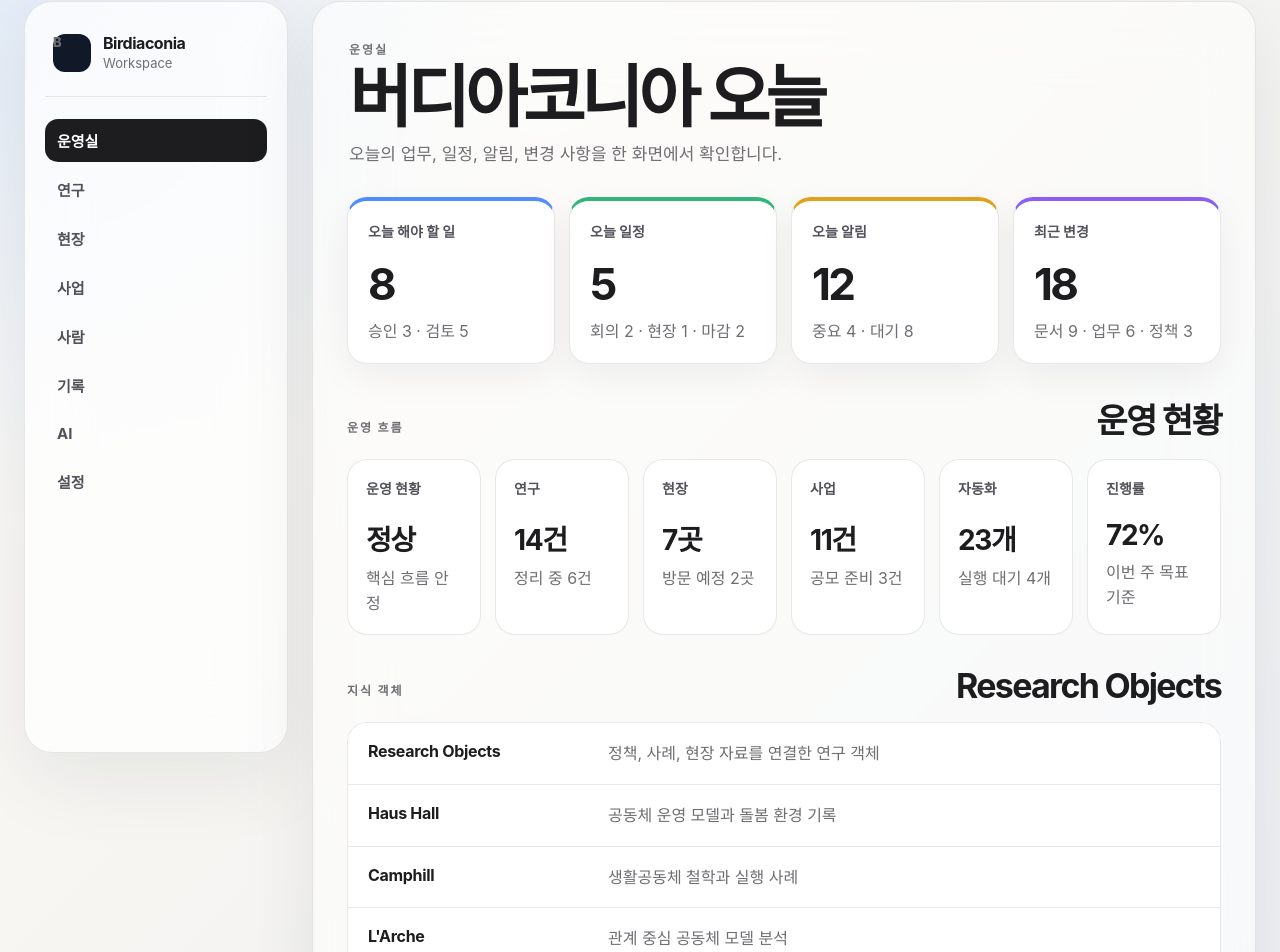
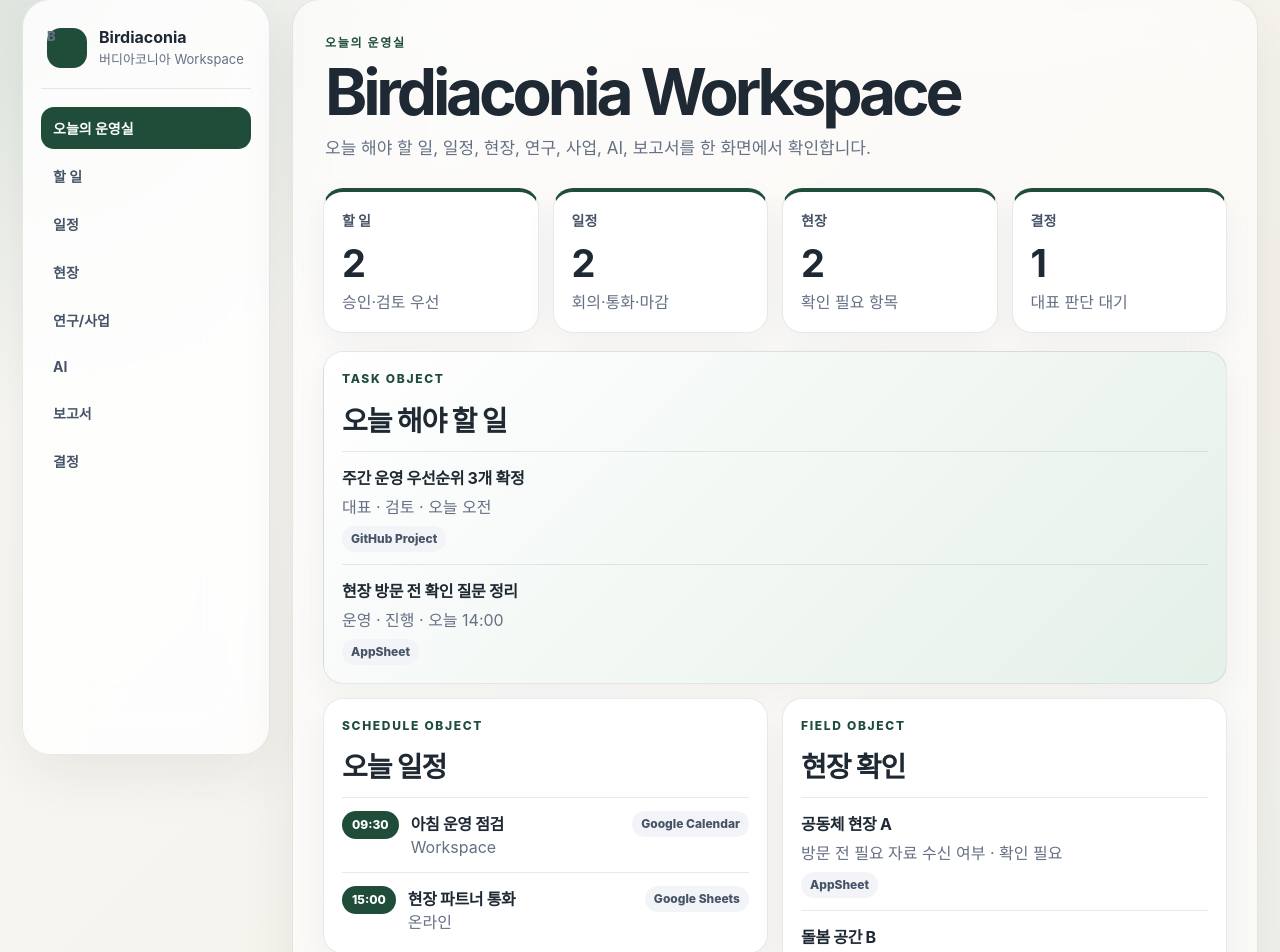
Before and after one commit to birdiaconia/birdiaconia-os, a Next.js app: page / in a window 1280 px wide. Shown: the part 23-975 px from the top of the page. Built offline with nearby package versions, Linux system fonts and the light colour scheme.

Commit message:
Implement Birdiaconia Workspace v0.2 today room

```diff
--- a/app/globals.css
+++ b/app/globals.css
@@ -1,338 +1,170 @@
 :root {
   color-scheme: light;
-  --bg: #f6f5f2;
-  --panel: rgba(255, 255, 255, 0.86);
+  --bg: #f4f1ea;
+  --panel: rgba(255, 255, 255, 0.82);
   --panel-strong: #ffffff;
-  --text: #1d1d1f;
-  --muted: #6e6e73;
-  --line: rgba(29, 29, 31, 0.1);
-  --shadow: 0 24px 80px rgba(15, 23, 42, 0.08);
+  --text: #1f2933;
+  --muted: #667085;
+  --line: rgba(31, 41, 51, 0.1);
+  --accent: #1f4d3a;
+  --accent-soft: #e5f0e9;
+  --amber-soft: #fff5db;
+  --shadow: 0 18px 56px rgba(35, 45, 57, 0.08);
   --radius-xl: 28px;
   --radius-lg: 20px;
   --radius-md: 14px;
 }
 
-* {
-  box-sizing: border-box;
-}
-
-html {
-  scroll-behavior: smooth;
-}
-
+* { box-sizing: border-box; }
+html { scroll-behavior: smooth; }
 body {
   margin: 0;
   min-height: 100vh;
   background:
-    radial-gradient(circle at top left, rgba(132, 181, 255, 0.2), transparent 34rem),
-    linear-gradient(135deg, #fbfaf7 0%, var(--bg) 42%, #eceff3 100%);
+    radial-gradient(circle at top left, rgba(73, 125, 98, 0.16), transparent 28rem),
+    linear-gradient(135deg, #fbfaf7 0%, var(--bg) 52%, #eef2ef 100%);
   color: var(--text);
   font-family: -apple-system, BlinkMacSystemFont, "SF Pro Display", "SF Pro Text", "Apple SD Gothic Neo", "Noto Sans KR", sans-serif;
 }
-
-a {
-  color: inherit;
-  text-decoration: none;
-}
-
-button {
-  font: inherit;
-}
+a { color: inherit; text-decoration: none; }
 
 .workspace-shell {
   display: grid;
-  grid-template-columns: 264px minmax(0, 1fr);
-  gap: 24px;
+  grid-template-columns: 248px minmax(0, 1fr);
+  gap: 22px;
   min-height: 100vh;
-  padding: 24px;
+  padding: 22px;
 }
 
 .sidebar {
   position: sticky;
-  top: 24px;
+  top: 22px;
   display: flex;
   flex-direction: column;
-  height: calc(100vh - 48px);
-  padding: 20px;
+  height: calc(100vh - 44px);
+  padding: 18px;
   border: 1px solid var(--line);
   border-radius: var(--radius-xl);
-  background: rgba(255, 255, 255, 0.72);
+  background: var(--panel);
   box-shadow: var(--shadow);
-  backdrop-filter: blur(30px);
+  backdrop-filter: blur(28px);
 }
 
 .brand {
   display: flex;
   align-items: center;
   gap: 12px;
-  padding: 10px 8px 24px;
+  padding: 8px 6px 20px;
   border-bottom: 1px solid var(--line);
 }
-
 .brand-mark {
   display: grid;
   place-items: center;
-  width: 38px;
-  height: 38px;
-  border-radius: 12px;
-  background: #111827;
+  width: 40px;
+  height: 40px;
+  border-radius: 14px;
+  background: var(--accent);
   color: white;
-  font-weight: 760;
+  font-weight: 800;
 }
+.brand strong, .brand span { display: block; }
+.brand span { margin-top: 2px; color: var(--muted); font-size: 13px; }
 
-.brand strong,
-.brand span {
-  display: block;
-}
-
-.brand strong {
-  letter-spacing: -0.03em;
-}
-
-.brand span {
-  margin-top: 2px;
-  color: var(--muted);
-  font-size: 13px;
-}
-
-.nav-list {
-  display: grid;
-  gap: 6px;
-  padding-top: 22px;
-}
-
+.nav-list { display: grid; gap: 6px; padding-top: 18px; }
 .nav-list a {
   border-radius: 13px;
-  color: #52525b;
-  font-size: 15px;
-  font-weight: 650;
+  color: #475467;
+  font-size: 14px;
+  font-weight: 700;
   padding: 11px 12px;
-  transition: 160ms ease;
 }
-
-.nav-list a:hover,
-.nav-list a.active {
-  background: #1d1d1f;
-  color: #fff;
-}
+.nav-list a:hover, .nav-list a.active { background: var(--accent); color: #fff; }
 
 .content-panel {
   display: grid;
-  gap: 22px;
+  gap: 18px;
   align-content: start;
-  padding: 34px;
+  padding: 30px;
   border: 1px solid var(--line);
   border-radius: var(--radius-xl);
-  background: rgba(255, 255, 255, 0.56);
+  background: rgba(255, 255, 255, 0.58);
   box-shadow: var(--shadow);
-  backdrop-filter: blur(34px);
+  backdrop-filter: blur(30px);
 }
 
-.page-header {
-  padding: 4px 2px 10px;
-}
-
+.page-header { padding: 4px 2px 8px; }
 .eyebrow {
   margin: 0 0 8px;
-  color: #737373;
+  color: var(--accent);
   font-size: 12px;
-  font-weight: 760;
-  letter-spacing: 0.16em;
+  font-weight: 800;
+  letter-spacing: 0.14em;
   text-transform: uppercase;
 }
+h1, h2, p { margin-top: 0; }
+h1 {
+  margin-bottom: 12px;
+  font-size: clamp(34px, 6vw, 64px);
+  letter-spacing: -0.065em;
+  line-height: 0.98;
+}
+h2 { margin-bottom: 0; font-size: clamp(21px, 3vw, 28px); letter-spacing: -0.04em; }
+p { line-height: 1.55; }
+.page-header p:last-child { max-width: 760px; margin-bottom: 0; color: var(--muted); font-size: 17px; }
 
-h1,
-h2,
-p {
-  margin-top: 0;
-}
-
-h1 {
-  margin-bottom: 10px;
-  font-size: clamp(38px, 6vw, 68px);
-  letter-spacing: -0.07em;
-  line-height: 0.95;
-}
-
-h2 {
-  margin-bottom: 0;
-  font-size: clamp(25px, 3vw, 34px);
-  letter-spacing: -0.05em;
-}
-
-.page-header p:last-child,
-.section-heading p,
-.summary-card p,
-.operation-card p,
-.object-row p {
-  color: var(--muted);
-}
-
-.page-header p:last-child {
-  margin-bottom: 0;
-  font-size: 17px;
-}
-
-.card-grid,
-.operations-grid,
-.quick-actions {
-  display: grid;
-  gap: 14px;
-}
-
-.today-grid {
-  grid-template-columns: repeat(4, minmax(0, 1fr));
-}
-
-.summary-card,
-.operation-card,
-.object-row,
-.quick-actions button {
+.card-grid, .today-room-grid { display: grid; gap: 14px; }
+.today-grid { grid-template-columns: repeat(4, minmax(0, 1fr)); }
+.summary-card, .room-card {
   border: 1px solid var(--line);
   border-radius: var(--radius-lg);
   background: var(--panel-strong);
+  box-shadow: 0 12px 32px rgba(35, 45, 57, 0.05);
+}
+.summary-card { min-height: 128px; padding: 18px; border-top: 4px solid var(--accent); }
+.summary-card span { color: #475467; font-size: 14px; font-weight: 760; }
+.summary-card strong { display: block; margin: 10px 0 4px; font-size: 38px; letter-spacing: -0.06em; }
+.summary-card p, .flow-row p { margin-bottom: 0; color: var(--muted); }
+
+.today-room-grid { grid-template-columns: repeat(2, minmax(0, 1fr)); align-items: start; }
+.room-card { display: grid; gap: 12px; padding: 18px; }
+.room-card.priority, .decision-card { grid-column: 1 / -1; }
+.priority { background: linear-gradient(135deg, #ffffff 0%, var(--accent-soft) 100%); }
+.decision-card { background: linear-gradient(135deg, #ffffff 0%, var(--amber-soft) 100%); }
+.section-heading { display: grid; gap: 2px; }
+
+.flow-row {
+  display: grid;
+  gap: 6px;
+  padding: 13px 0 0;
+  border-top: 1px solid var(--line);
+}
+.flow-row strong { letter-spacing: -0.02em; }
+.flow-row.compact {
+  grid-template-columns: auto minmax(0, 1fr) auto;
+  align-items: start;
+  column-gap: 12px;
+}
+.source-badge, .time-chip {
+  width: fit-content;
+  border-radius: 999px;
+  font-size: 12px;
+  font-weight: 780;
+  line-height: 1;
+}
+.source-badge { padding: 7px 9px; background: #f2f4f7; color: #475467; }
+.time-chip { padding: 8px 10px; background: var(--accent); color: #fff; }
+
+@media (max-width: 1080px) {
+  .today-grid { grid-template-columns: repeat(2, minmax(0, 1fr)); }
+  .today-room-grid { grid-template-columns: 1fr; }
 }
 
-.summary-card {
-  min-height: 150px;
-  padding: 20px;
-  box-shadow: 0 12px 36px rgba(15, 23, 42, 0.06);
+@media (max-width: 760px) {
+  .workspace-shell { grid-template-columns: 1fr; padding: 12px; }
+  .sidebar { position: static; height: auto; padding: 14px; border-radius: 22px; }
+  .nav-list { display: flex; gap: 8px; overflow-x: auto; padding-bottom: 2px; }
+  .nav-list a { white-space: nowrap; }
+  .content-panel { padding: 18px; border-radius: 22px; }
+  .today-grid, .flow-row.compact { grid-template-columns: 1fr; }
+  .summary-card { min-height: auto; }
 }
-
-.summary-card span,
-.operation-card span {
-  color: #52525b;
-  font-size: 14px;
-  font-weight: 720;
-}
-
-.summary-card strong {
-  display: block;
-  margin: 16px 0 8px;
-  font-size: 44px;
-  letter-spacing: -0.06em;
-}
-
-.summary-card p,
-.operation-card p,
-.object-row p {
-  margin-bottom: 0;
-  line-height: 1.55;
-}
-
-.blue { border-top: 4px solid #4f8cff; }
-.green { border-top: 4px solid #31b57b; }
-.amber { border-top: 4px solid #e0a11b; }
-.violet { border-top: 4px solid #8b5cf6; }
-
-.section-block {
-  display: grid;
-  gap: 16px;
-  padding-top: 8px;
-}
-
-.section-heading {
-  display: flex;
-  align-items: end;
-  justify-content: space-between;
-  gap: 16px;
-}
-
-.operations-grid {
-  grid-template-columns: repeat(6, minmax(0, 1fr));
-}
-
-.operation-card {
-  min-height: 136px;
-  padding: 18px;
-}
-
-.operation-card strong {
-  display: block;
-  margin: 20px 0 8px;
-  font-size: 28px;
-  letter-spacing: -0.05em;
-}
-
-.object-list {
-  display: grid;
-  overflow: hidden;
-  border: 1px solid var(--line);
-  border-radius: var(--radius-lg);
-  background: var(--panel-strong);
-}
-
-.object-row {
-  display: grid;
-  grid-template-columns: 220px minmax(0, 1fr);
-  gap: 20px;
-  padding: 18px 20px;
-  border: 0;
-  border-bottom: 1px solid var(--line);
-  border-radius: 0;
-}
-
-.object-row:last-child {
-  border-bottom: 0;
-}
-
-.object-row strong {
-  letter-spacing: -0.02em;
-}
-
-.quick-actions {
-  grid-template-columns: repeat(4, minmax(0, 1fr));
-}
-
-.quick-actions button {
-  cursor: pointer;
-  min-height: 72px;
-  color: #1d1d1f;
-  font-weight: 760;
-  letter-spacing: -0.02em;
-  transition: 160ms ease;
-}
-
-.quick-actions button:hover {
-  border-color: rgba(29, 29, 31, 0.28);
-  transform: translateY(-2px);
-  box-shadow: 0 14px 34px rgba(15, 23, 42, 0.08);
-}
-
-@media (max-width: 1180px) {
-  .today-grid,
-  .quick-actions {
-    grid-template-columns: repeat(2, minmax(0, 1fr));
-  }
-
-  .operations-grid {
-    grid-template-columns: repeat(3, minmax(0, 1fr));
-  }
-}
-
-@media (max-width: 820px) {
-  .workspace-shell {
-    grid-template-columns: 1fr;
-    padding: 14px;
-  }
-
-  .sidebar {
-    position: static;
-    height: auto;
-  }
-
-  .nav-list {
-    grid-template-columns: repeat(4, minmax(0, 1fr));
-  }
-
-  .content-panel {
-    padding: 22px;
-  }
-
-  .today-grid,
-  .operations-grid,
-  .quick-actions,
-  .object-row {
-    grid-template-columns: 1fr;
-  }
-}
--- a/app/page.tsx
+++ b/app/page.tsx
@@ -1,44 +1,139 @@
-const navigation = ["운영실", "연구", "현장", "사업", "사람", "기록", "AI", "설정"];
+import type { ReactNode } from "react";
 
-const todayCards = [
-  { title: "오늘 해야 할 일", value: "8", note: "승인 3 · 검토 5", tone: "blue" },
-  { title: "오늘 일정", value: "5", note: "회의 2 · 현장 1 · 마감 2", tone: "green" },
-  { title: "오늘 알림", value: "12", note: "중요 4 · 대기 8", tone: "amber" },
-  { title: "최근 변경", value: "18", note: "문서 9 · 업무 6 · 정책 3", tone: "violet" },
+type TaskObject = {
+  id: string;
+  title: string;
+  owner: string;
+  source: "GitHub Project" | "AppSheet" | "Google Sheets";
+  status: "대기" | "진행" | "검토";
+  due: string;
+};
+
+type ScheduleObject = {
+  id: string;
+  time: string;
+  title: string;
+  location: string;
+  source: "Google Calendar" | "Google Sheets";
+};
+
+type FieldObject = {
+  id: string;
+  site: string;
+  check: string;
+  status: "확인 필요" | "정상" | "방문 예정";
+  source: "AppSheet" | "Field Sheet";
+};
+
+type ResearchObject = {
+  id: string;
+  topic: string;
+  nextAction: string;
+  linkedObject: string;
+  source: "GitHub" | "Research Sheet";
+};
+
+type BusinessObject = {
+  id: string;
+  name: string;
+  nextAction: string;
+  deadline: string;
+  source: "Google Sheets" | "GitHub Issue";
+};
+
+type AIRequestObject = {
+  id: string;
+  request: string;
+  status: "입력 대기" | "생성 대기" | "검토 대기";
+  output: string;
+};
+
+type ReportObject = {
+  id: string;
+  title: string;
+  basis: string;
+  target: string;
+  readiness: "초안 가능" | "자료 보강" | "검토 필요";
+};
+
+type DecisionObject = {
+  id: string;
+  question: string;
+  impact: string;
+  neededBy: string;
+  owner: string;
+};
+
+type TodayRoomData = {
+  tasks: TaskObject[];
+  schedules: ScheduleObject[];
+  fields: FieldObject[];
+  research: ResearchObject[];
+  business: BusinessObject[];
+  aiRequests: AIRequestObject[];
+  reports: ReportObject[];
+  decisions: DecisionObject[];
+};
+
+const navigation = ["오늘의 운영실", "할 일", "일정", "현장", "연구/사업", "AI", "보고서", "결정"];
+
+const todayRoomData: TodayRoomData = {
+  tasks: [
+    { id: "task-001", title: "주간 운영 우선순위 3개 확정", owner: "대표", source: "GitHub Project", status: "검토", due: "오늘 오전" },
+    { id: "task-002", title: "현장 방문 전 확인 질문 정리", owner: "운영", source: "AppSheet", status: "진행", due: "오늘 14:00" },
+  ],
+  schedules: [
+    { id: "schedule-001", time: "09:30", title: "아침 운영 점검", location: "Workspace", source: "Google Calendar" },
+    { id: "schedule-002", time: "15:00", title: "현장 파트너 통화", location: "온라인", source: "Google Sheets" },
+  ],
+  fields: [
+    { id: "field-001", site: "공동체 현장 A", check: "방문 전 필요 자료 수신 여부", status: "확인 필요", source: "AppSheet" },
+    { id: "field-002", site: "돌봄 공간 B", check: "사진 기록 및 이슈 업데이트", status: "방문 예정", source: "Field Sheet" },
+  ],
+  research: [
+    { id: "research-001", topic: "공동체 정책 아카이빙", nextAction: "사례 2건 요약", linkedObject: "Research Object", source: "GitHub" },
+  ],
+  business: [
+    { id: "business-001", name: "지역 돌봄 공모 준비", nextAction: "예산 항목 검토", deadline: "이번 주", source: "Google Sheets" },
+  ],
+  aiRequests: [
+    { id: "ai-001", request: "현장 기록을 보고서 초안으로 변환", status: "생성 대기", output: "운영 보고서 초안" },
+    { id: "ai-002", request: "공모사업 요약본 작성", status: "입력 대기", output: "사업 제안 요약" },
+  ],
+  reports: [
+    { id: "report-001", title: "오늘 현장 점검 보고", basis: "Field + Schedule", target: "내부 공유", readiness: "초안 가능" },
+    { id: "report-002", title: "연구/사업 연결 메모", basis: "Research + Business", target: "대표 검토", readiness: "자료 보강" },
+  ],
+  decisions: [
+    { id: "decision-001", question: "이번 주 현장 방문 우선순위는 어디인가?", impact: "일정과 보고서 생성 순서 결정", neededBy: "오늘 오전", owner: "대표" },
+  ],
+};
+
+const sectionSummaries = [
+  { label: "할 일", value: todayRoomData.tasks.length, note: "승인·검토 우선" },
+  { label: "일정", value: todayRoomData.schedules.length, note: "회의·통화·마감" },
+  { label: "현장", value: todayRoomData.fields.length, note: "확인 필요 항목" },
+  { label: "결정", value: todayRoomData.decisions.length, note: "대표 판단 대기" },
 ];
 
-const operations = [
-  { title: "운영 현황", metric: "정상", detail: "핵심 흐름 안정" },
-  { title: "연구", metric: "14건", detail: "정리 중 6건" },
-  { title: "현장", metric: "7곳", detail: "방문 예정 2곳" },
-  { title: "사업", metric: "11건", detail: "공모 준비 3건" },
-  { title: "자동화", metric: "23개", detail: "실행 대기 4개" },
-  { title: "진행률", metric: "72%", detail: "이번 주 목표 기준" },
-];
-
-const researchObjects = [
-  { name: "Research Objects", description: "정책, 사례, 현장 자료를 연결한 연구 객체" },
-  { name: "Haus Hall", description: "공동체 운영 모델과 돌봄 환경 기록" },
-  { name: "Camphill", description: "생활공동체 철학과 실행 사례" },
-  { name: "L'Arche", description: "관계 중심 공동체 모델 분석" },
-];
-
-const quickActions = ["보고서 생성", "공모사업 생성", "AppSheet 열기", "Issue 생성"];
+function SourceBadge({ children }: { children: ReactNode }) {
+  return <span className="source-badge">{children}</span>;
+}
 
 export default function Home() {
   return (
     <main className="workspace-shell">
-      <aside className="sidebar" aria-label="워크스페이스 탐색">
+      <aside className="sidebar" aria-label="Birdiaconia Workspace 탐색">
         <div className="brand">
           <span className="brand-mark">B</span>
           <div>
             <strong>Birdiaconia</strong>
-            <span>Workspace</span>
+            <span>버디아코니아 Workspace</span>
           </div>
         </div>
         <nav className="nav-list">
           {navigation.map((item) => (
-            <a className={item === "운영실" ? "active" : ""} href={`#${item}`} key={item}>
+            <a className={item === "오늘의 운영실" ? "active" : ""} href={`#${item}`} key={item}>
               {item}
             </a>
           ))}
@@ -46,65 +141,85 @@ export default function Home() {
       </aside>
 
       <section className="content-panel">
-        <header className="page-header" id="운영실">
-          <p className="eyebrow">운영실</p>
-          <h1>버디아코니아 오늘</h1>
-          <p>오늘의 업무, 일정, 알림, 변경 사항을 한 화면에서 확인합니다.</p>
+        <header className="page-header" id="오늘의 운영실">
+          <p className="eyebrow">오늘의 운영실</p>
+          <h1>Birdiaconia Workspace</h1>
+          <p>오늘 해야 할 일, 일정, 현장, 연구, 사업, AI, 보고서를 한 화면에서 확인합니다.</p>
         </header>
 
-        <section className="card-grid today-grid" aria-label="오늘 요약">
-          {todayCards.map((card) => (
-            <article className={`summary-card ${card.tone}`} key={card.title}>
-              <span>{card.title}</span>
+        <section className="card-grid today-grid" aria-label="오늘의 운영 흐름 요약">
+          {sectionSummaries.map((card) => (
+            <article className="summary-card" key={card.label}>
+              <span>{card.label}</span>
               <strong>{card.value}</strong>
               <p>{card.note}</p>
             </article>
           ))}
         </section>
 
-        <section className="section-block" id="연구">
-          <div className="section-heading">
-            <p className="eyebrow">운영 흐름</p>
-            <h2>운영 현황</h2>
+        <section className="today-room-grid" aria-label="Today Room 운영 카드">
+          <article className="room-card priority" id="할 일">
+            <div className="section-heading"><p className="eyebrow">Task Object</p><h2>오늘 해야 할 일</h2></div>
+            {todayRoomData.tasks.map((task) => (
+              <div className="flow-row" key={task.id}>
+                <strong>{task.title}</strong><p>{task.owner} · {task.status} · {task.due}</p><SourceBadge>{task.source}</SourceBadge>
               </div>
-          <div className="operations-grid">
-            {operations.map((item) => (
-              <article className="operation-card" key={item.title}>
-                <span>{item.title}</span>
-                <strong>{item.metric}</strong>
-                <p>{item.detail}</p>
+            ))}
           </article>
+
+          <article className="room-card" id="일정">
+            <div className="section-heading"><p className="eyebrow">Schedule Object</p><h2>오늘 일정</h2></div>
+            {todayRoomData.schedules.map((schedule) => (
+              <div className="flow-row compact" key={schedule.id}>
+                <span className="time-chip">{schedule.time}</span><div><strong>{schedule.title}</strong><p>{schedule.location}</p></div><SourceBadge>{schedule.source}</SourceBadge>
+              </div>
             ))}
+          </article>
+
+          <article className="room-card" id="현장">
+            <div className="section-heading"><p className="eyebrow">Field Object</p><h2>현장 확인</h2></div>
+            {todayRoomData.fields.map((field) => (
+              <div className="flow-row" key={field.id}>
+                <strong>{field.site}</strong><p>{field.check} · {field.status}</p><SourceBadge>{field.source}</SourceBadge>
               </div>
-        </section>
+            ))}
+          </article>
 
-        <section className="section-block" id="기록">
-          <div className="section-heading">
-            <p className="eyebrow">지식 객체</p>
-            <h2>Research Objects</h2>
+          <article className="room-card" id="연구/사업">
+            <div className="section-heading"><p className="eyebrow">Research + Business Object</p><h2>연구/사업 메모</h2></div>
+            {[...todayRoomData.research, ...todayRoomData.business].map((item) => (
+              <div className="flow-row" key={item.id}>
+                <strong>{"topic" in item ? item.topic : item.name}</strong><p>{item.nextAction}{"linkedObject" in item ? ` · ${item.linkedObject}` : ` · 마감 ${item.deadline}`}</p><SourceBadge>{item.source}</SourceBadge>
               </div>
-          <div className="object-list">
-            {researchObjects.map((object) => (
-              <article className="object-row" key={object.name}>
-                <strong>{object.name}</strong>
-                <p>{object.description}</p>
+            ))}
           </article>
+
+          <article className="room-card" id="AI">
+            <div className="section-heading"><p className="eyebrow">AI Request Object</p><h2>AI 작업함</h2></div>
+            {todayRoomData.aiRequests.map((request) => (
+              <div className="flow-row" key={request.id}>
+                <strong>{request.request}</strong><p>{request.status} · 결과물: {request.output}</p>
+              </div>
             ))}
+          </article>
+
+          <article className="room-card" id="보고서">
+            <div className="section-heading"><p className="eyebrow">Report Object</p><h2>보고서 생성 후보</h2></div>
+            {todayRoomData.reports.map((report) => (
+              <div className="flow-row" key={report.id}>
+                <strong>{report.title}</strong><p>{report.basis} · {report.target} · {report.readiness}</p>
               </div>
-        </section>
+            ))}
+          </article>
 
-        <section className="section-block" id="AI">
-          <div className="section-heading">
-            <p className="eyebrow">자동 실행</p>
-            <h2>빠른 실행</h2>
+          <article className="room-card decision-card" id="결정">
+            <div className="section-heading"><p className="eyebrow">Decision Object</p><h2>미처리 결정사항</h2></div>
+            {todayRoomData.decisions.map((decision) => (
+              <div className="flow-row" key={decision.id}>
+                <strong>{decision.question}</strong><p>{decision.impact} · {decision.neededBy} · {decision.owner}</p>
               </div>
-          <div className="quick-actions">
-            {quickActions.map((action) => (
-              <button type="button" key={action}>
-                {action}
-              </button>
             ))}
-          </div>
+          </article>
         </section>
       </section>
     </main>
```
Lines whose indentation alone changed are shown as unchanged.
